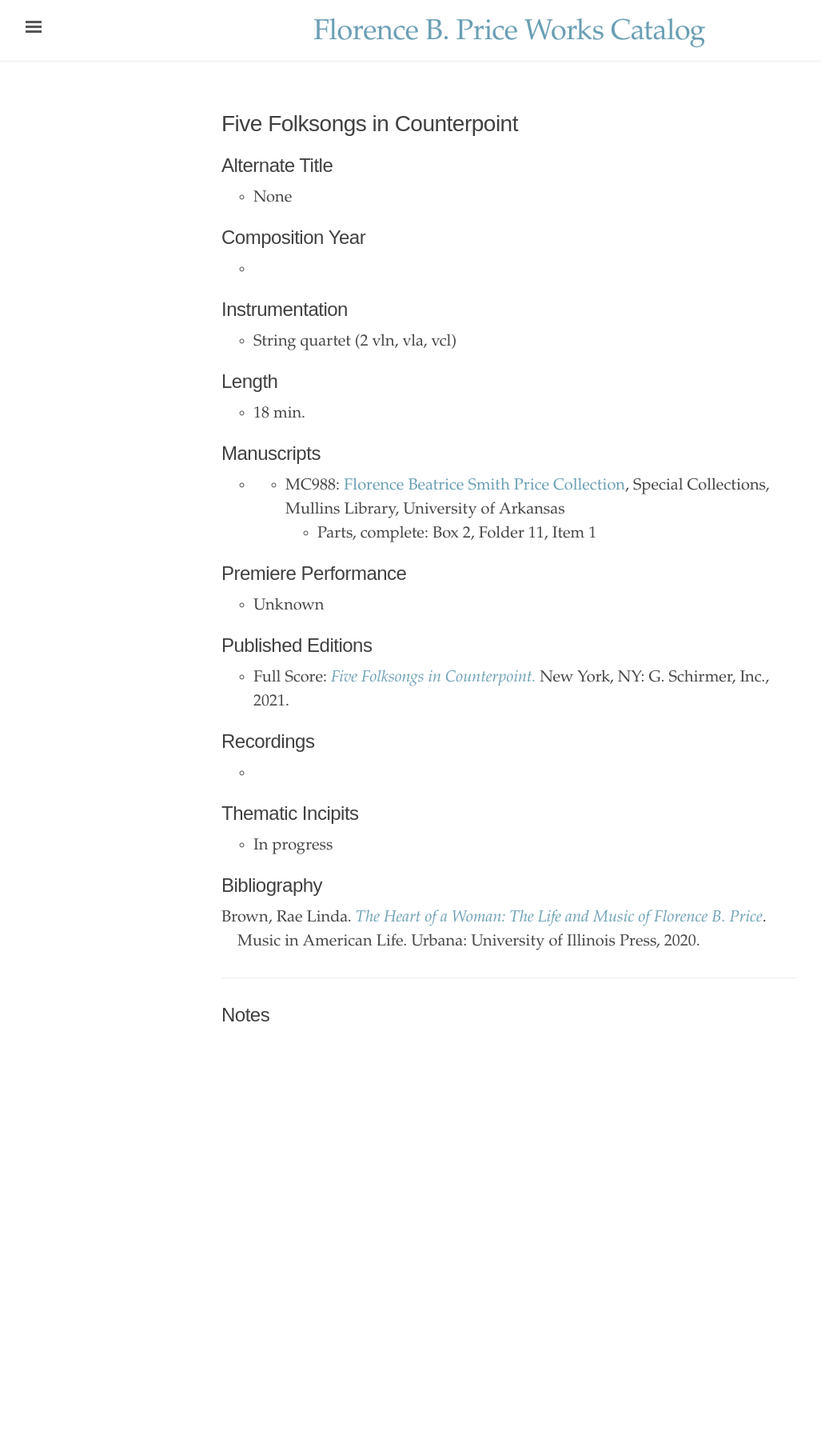
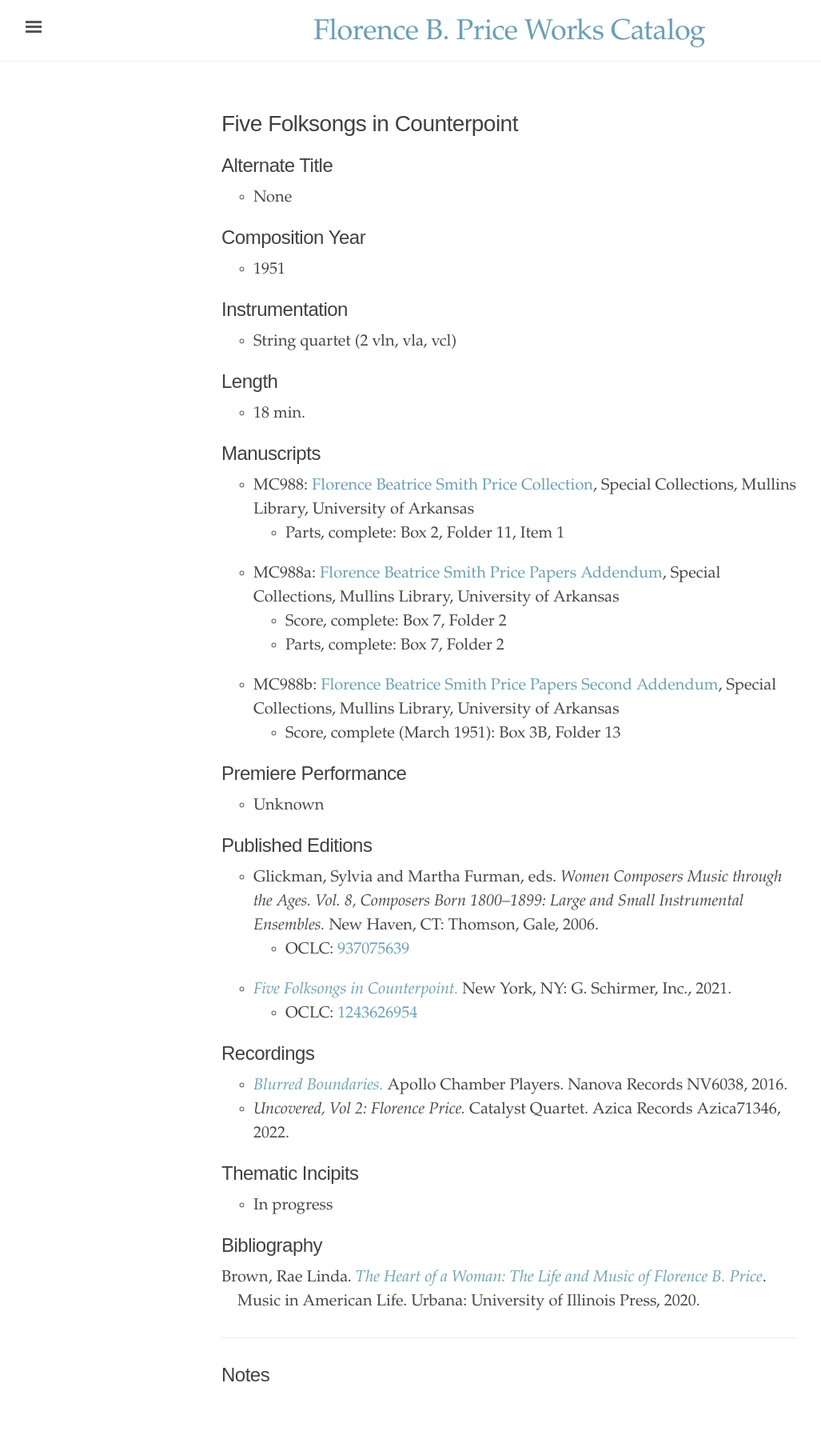
Before and after one commit to dwshadle/florence-price-catalog, a Jekyll site: the page built from _texts/price-five_folksongs_in_counterpoint.md, in a window 1280 px wide. Shown: the whole page at 80% size, without its empty margins (3-1030 px from the left). Built offline with Jekyll 4.4.1, drawn with Linux system fonts in a browser that asks for light colours; before the commit the page ends 1364 px from its top, so only the background shows below that.

Commit message:
Update price-five_folksongs_in_counterpoint.md

```diff
--- a/_texts/price-five_folksongs_in_counterpoint.md
+++ b/_texts/price-five_folksongs_in_counterpoint.md
@@ -10,7 +10,7 @@ permalink: /price-five-folksongs-in-counterpoint/
 - None
 
 ## Composition Year
--
+- 1951
 
 ## Instrumentation
 - String quartet (2 vln, vla, vcl)
@@ -19,17 +19,26 @@ permalink: /price-five-folksongs-in-counterpoint/
 - 18 min.
 
 ## Manuscripts
-- - MC988: <a href="https://uark.as.atlas-sys.com/repositories/2/resources/1419" target="_blank">Florence Beatrice Smith Price Collection</a>, Special Collections, Mullins Library, University of Arkansas
+- MC988: <a href="https://uark.as.atlas-sys.com/repositories/2/resources/1419" target="_blank">Florence Beatrice Smith Price Collection</a>, Special Collections, Mullins Library, University of Arkansas
     * Parts, complete: Box 2, Folder 11, Item 1
+- MC988a: <a href="https://uark.as.atlas-sys.com/repositories/2/resources/1522" target="_blank">Florence Beatrice Smith Price Papers Addendum</a>, Special Collections, Mullins Library, University of Arkansas
+    * Score, complete: Box 7, Folder 2
+    * Parts, complete: Box 7, Folder 2
+- MC988b: <a href="https://uark.as.atlas-sys.com/repositories/2/resources/696/" target="_blank">Florence Beatrice Smith Price Papers Second Addendum</a>, Special Collections, Mullins Library, University of Arkansas
+    * Score, complete (March 1951): Box 3B, Folder 13
 
 ## Premiere Performance
 - Unknown
 
 ## Published Editions
-- Full Score: <a href="https://www.wisemusicclassical.com/work/58898/Five-Folksongs-in-Counterpoint/" target="_blank">*Five Folksongs in Counterpoint.*</a> New York, NY: G. Schirmer, Inc., 2021.
+- Glickman, Sylvia and Martha Furman, eds. *Women Composers Music through the Ages. Vol. 8, Composers Born 1800&ndash;1899: Large and Small Instrumental Ensembles.* New Haven, CT: Thomson, Gale, 2006.
+    * OCLC: <a href="https://www.worldcat.org/title/937075639" target="_blank">937075639</a>
+- <a href="https://www.wisemusicclassical.com/work/58898/Five-Folksongs-in-Counterpoint/" target="_blank">*Five Folksongs in Counterpoint.*</a> New York, NY: G. Schirmer, Inc., 2021.
+    * OCLC: <a href="https://www.worldcat.org/title/1243626954" target="_blank">1243626954</a>
 
 ## Recordings
--
+- <a href="https://www.navonarecords.com/legacy-catalog/nv6038/" target="_blank">*Blurred Boundaries.*</a> Apollo Chamber Players. Nanova Records NV6038, 2016.
+- *Uncovered, Vol 2: Florence Price.* Catalyst Quartet. Azica Records Azica71346, 2022.
 
 ## Thematic Incipits
 - In progress
```
